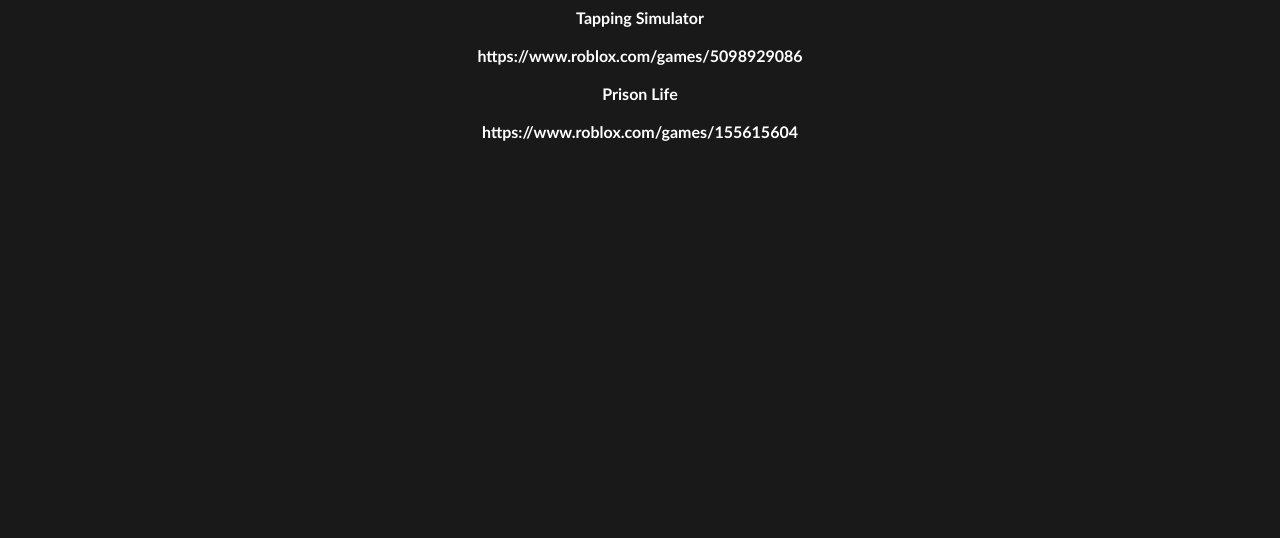
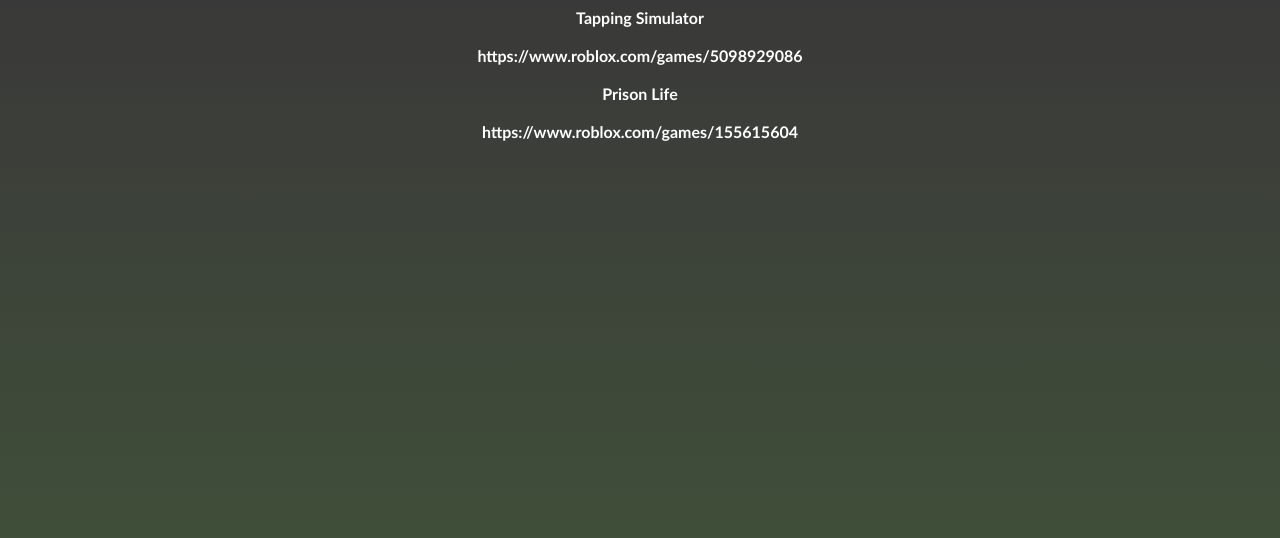
Before and after one commit to eqq-evil/kokolaXD, a plain HTML site: page games/index.html in a window 1280 px wide. Drawn offline with Linux system fonts and the light colour scheme.

Commit message:
Update index.html

```diff
--- a/games/index.html
+++ b/games/index.html
@@ -1,5 +1,5 @@
 <html><head>
-    <title>Owl Hub</title>
+    <title>kokolaXD</title>
 
     <meta charset="utf-8">
     <link rel="shortcut icon" type="image/x-icon" href="Logo.ico">
@@ -17,7 +17,7 @@
 
     <style>
         body {
-            background-color: rgb(25, 25, 25);
+            background-image: linear-gradient(rgb(58, 57, 57),rgb(66, 89, 57));
             color: white;
             font-family: "Trebuchet MS";
         }
@@ -31,7 +31,6 @@
         }
 
         #gamesLabel {
-            background-color: rgb(25, 25, 25);
             color: rgb(255, 255, 255);
             border: 0px;
             text-align: center;
```
